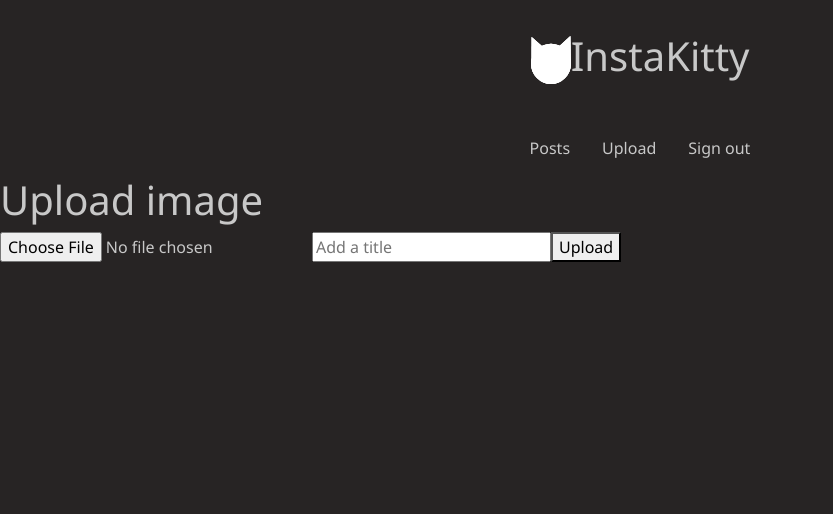
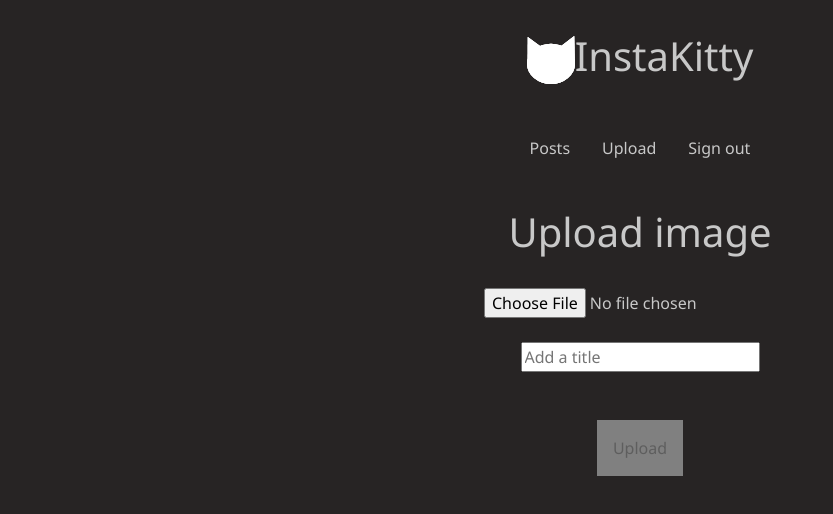
Before and after one commit to SyafiqAi/InstaKitty, a Vue app: page /upload-image in a window 1280 px wide. Shown: the top 514 px of the page, without its empty margins (0-833 px from the left). Built offline with nearby package versions, Linux system fonts and the light colour scheme; no server answers; sample sign-in values are in the browser's storage.

Commit message:
added view post

```diff
--- a/src/App.vue
+++ b/src/App.vue
@@ -17,7 +17,9 @@
     </div>
   </header>
 
-  <RouterView />
+  <Suspense>
+    <RouterView />
+  </Suspense>
 </template>
 
 <script setup>
@@ -42,7 +44,7 @@ onMounted(() => {
 
 function handleSignOut() {
   signOut(auth).then(() => {
-    router.push('/')
+    router.go(0)
   })
 }
 </script>
--- a/src/components/DeleteButton.vue
+++ b/src/components/DeleteButton.vue
@@ -6,11 +6,12 @@
 import getCurrentUser from '@/firebase/getCurrentUser'
 import deleteDocument from '@/firebase/firestore/deleteDocument.js'
 import { ref } from 'vue'
+import isLoggedIn from '@/firebase/isLoggedIn'
 
 const props = defineProps(['post'])
 
 const currentUser = await getCurrentUser()
-const userIsAuthor = ref(currentUser.uid == props.post.author_uid)
+const userIsAuthor = await isLoggedIn() ? ref(currentUser.uid == props.post.author_uid) : false
 
 function handleDelete() {
   deleteDocument(props.post)
--- a/src/components/FirebaseImage.vue
+++ b/src/components/FirebaseImage.vue
@@ -7,14 +7,14 @@
 import { onMounted, ref, watch } from 'vue'
 import defaultImage from '@/assets/logo.svg'
 import { getImageUrlByFilename } from '@/firebase/storageCreateRef'
-const props = defineProps(['post'])
+const props = defineProps(['filename'])
 
-const url = ref(await getImageUrlByFilename(props.post.filename))
+const url = ref(await getImageUrlByFilename(props.filename))
 </script>
 
 <style lang="scss" scoped>
 img {
-  max-height: 75%;
-  max-width: 75%;
+  max-height: 100%;
+  max-width: 100%;
 }
 </style>
--- /dev/null
+++ b/src/firebase/firestore/getDocument.js
@@ -0,0 +1,16 @@
+import { db } from "..";
+import { doc, getDoc } from "firebase/firestore";
+
+
+export async function getPost(postId) {
+    const docRef = doc(db, "posts", postId);
+    const docSnap = await getDoc(docRef);
+
+    if (docSnap.exists()) {
+      console.log("Document data:", docSnap.data());
+      return docSnap.data()
+    } else {
+      // docSnap.data() will be undefined in this case
+      console.log("No such document!");
+    }
+}
--- a/src/router/index.js
+++ b/src/router/index.js
@@ -4,11 +4,6 @@ import isLoggedIn from '@/firebase/isLoggedIn'
 const router = createRouter({
   history: createWebHistory(import.meta.env.BASE_URL),
   routes: [
-    // {
-    //   path: '/',
-    //   name: 'home',
-    //   component: Home
-    // },
     {
       path: '/register',
       name: 'register',
@@ -22,14 +17,6 @@ const router = createRouter({
       name: 'sign-in',
       component: () => import('../views/SignIn.vue')
     },
-    // {
-    //   path: '/feed',
-    //   name: 'feed',
-    //   component: () => import('../views/Feed.vue'),
-    //   meta: {
-    //     requiresAuth: true
-    //   }
-    // },
     {
       path: '/upload-image',
       name: 'upload-image',
@@ -42,6 +29,11 @@ const router = createRouter({
       path: '/',
       name: 'posts',
       component: () => import('../views/Posts.vue')
+    },
+    {
+      path: '/view-post/:postId',
+      name: 'view-post',
+      component: () => import('../views/ViewPost.vue')
     }
   ]
 })
--- a/src/views/Posts.vue
+++ b/src/views/Posts.vue
@@ -1,18 +1,14 @@
 <template>
   <h1>Posts</h1>
   <div class="cont">
-    <div v-for="post in posts" class="box">
-      {{ post.title }} by: {{ post.author_name }} <br />
-      <!-- {{ post }} -->
-
+    <div v-for="post in posts" class="box" @click="viewPost(post.post_id)">
       <Suspense>
         <template #fallback>
-          <div style="background-color: red">loading</div>
+          <!-- <div style="background-color: red">loading</div>
+           -->
+           <img :src="loadingSpinner" alt="loading" style="height:50px; width:50px;">
         </template>
-        <FirebaseImage :post="post" />
-      </Suspense>
-      <Suspense>
-        <DeleteButton :post="post" />
+        <FirebaseImage :filename="post.filename" />
       </Suspense>
     </div>
   </div>
@@ -28,6 +24,14 @@ import DeleteButton from '@/components/DeleteButton.vue'
 import { posts, getNext } from '@/firebase/firestore/readDocument.js'
 import { getImageUrlByFilename } from '@/firebase/storageCreateRef.js'
 import getCurrentUser from '@/firebase/getCurrentUser.js'
+import router from '@/router'
+import loadingSpinner from '@/assets/loading.gif'
+
+
+function viewPost(post_id) {
+  router.push(`/view-post/${post_id}`)
+}
+
 </script>
 
 <style lang="scss" scoped>
@@ -48,20 +52,24 @@ h1 {
   justify-content: center;
 }
 .box {
-  width: 50vw;
-  height: 50vw;
+  // max-width: 50vw;
+  height: 125px;
+  // width: 100%;
+  // max-width: 100%;
   display: block;
   overflow: hidden;
   display: flex;
-  flex-direction: column;
-  align-items: center;
-  justify-content: center;
-  margin-bottom: 20px;
+
+  :hover {
+    transform: scale(1.1);
+    cursor: pointer;
+    transition: 100ms;
+  }
 }
 
 @media only screen and (min-width: 600px) {
   .box {
-    width: 300px;
+    // max-width: 300px;
     height: 300px;
   }
 }
--- a/src/views/Register.vue
+++ b/src/views/Register.vue
@@ -38,7 +38,7 @@ function register() {
 
       console.log(auth.currentUser)
 
-      router.push('/feed')
+      router.push('/')
     })
     .catch((error) => {
       console.log('Error: ', error.message)
@@ -49,7 +49,7 @@ function signInWithGoogle() {
   signInWithPopup(getAuth(), provider)
     .then((result) => {
       console.log(result.user.displayName)
-      router.push('/feed')
+      router.push('/')
     })
     .catch((error) => {
       alert(error.message)
--- a/src/views/SignIn.vue
+++ b/src/views/SignIn.vue
@@ -42,7 +42,7 @@ function signIn() {
 
       console.log(auth.currentUser)
 
-      router.push('/feed')
+      router.push('/')
     })
     .catch((error) => {
       console.log('Error: ', error.message)
@@ -69,7 +69,7 @@ function signInWithGoogle() {
   const auth = getAuth()
   signInWithPopup(auth, provider)
     .then((result) => {
-      router.push('/upload-image')
+      router.push('/')
     })
     .catch((error) => {
       alert('error: ', error)
--- a/src/views/UploadImage.vue
+++ b/src/views/UploadImage.vue
@@ -1,10 +1,15 @@
 <template>
-  <h1>Upload image</h1>
-
-  <input @change="imageInputChange" ref="imgInput" accept="image/*" type="file" />
-  <input type="text" placeholder="Add a title" v-model="postTitle" />
-  <img v-if="imgUrl" :src="imgUrl" alt="user's image" />
-  <button @click="handleUpload">Upload</button>
+  <div class="upload-image">
+    <h1>Upload image</h1>
+    <br>
+    <input @change="imageInputChange" ref="imgInput" accept="image/*" type="file" />
+    <br>
+    <input type="text" placeholder="Add a title" v-model="postTitle" />
+    <br>
+    <img v-if="imgUrl" :src="imgUrl" alt="user's image" />
+    <br>
+    <button :disabled="!imgUrl" @click="handleUpload">Upload</button>
+  </div>
 </template>
 
 <script setup>
@@ -68,4 +73,22 @@ img {
   max-height: 300px;
   max-width: 300px;
 }
+.upload-image {
+  padding: 2rem;
+  display: flex;
+  flex-direction: column;
+  align-items: center;
+  button {
+    background-color: rgb(112, 249, 112);
+    outline: none;
+    border: none;
+    padding: 1rem;
+    // :disabled {
+    //   background-color: grey
+    // }
+  }
+  button:disabled {
+      background-color: grey
+  }
+}
 </style>
--- /dev/null
+++ b/src/views/ViewPost.vue
@@ -0,0 +1,46 @@
+<template>
+  <div class="view-post">
+    <Suspense>
+        <template #fallback>
+           <img :src="loadingSpinner" alt="loading" style="height:50px; width:50px;">
+        </template>
+      <FirebaseImage :filename="post.filename" />
+    </Suspense>
+    <h1>{{ post.title }}</h1>
+    <p>
+      Posted by: {{ post.author_name }}
+      <span v-if="userIsAuthor">(you)</span>
+    </p>
+    <Suspense>
+      <DeleteButton :post="post" />
+    </Suspense>
+  </div>
+</template>
+
+<script setup>
+import router from '@/router'
+import { useRoute } from 'vue-router'
+import { getPost } from '@/firebase/firestore/getDocument.js'
+import FirebaseImage from '@/components/FirebaseImage.vue'
+import DeleteButton from '@/components/DeleteButton.vue'
+import getCurrentUser from '@/firebase/getCurrentUser'
+import { ref } from 'vue'
+import isLoggedIn from '@/firebase/isLoggedIn'
+import loadingSpinner from '@/assets/loading.gif'
+
+const postId = useRoute().params.postId
+const post = await getPost(postId)
+
+
+const currentUser = await getCurrentUser()
+const userIsAuthor = await isLoggedIn() ? ref(currentUser.uid == post.author_uid) : false
+
+</script>
+
+<style lang="scss" scoped>
+.view-post {
+  display: flex;
+  flex-direction: column;
+  align-items: center;
+}
+</style>
```
Also changed, not shown: src/assets/instaKittyLogo.svg, src/assets/loading.gif (added).
